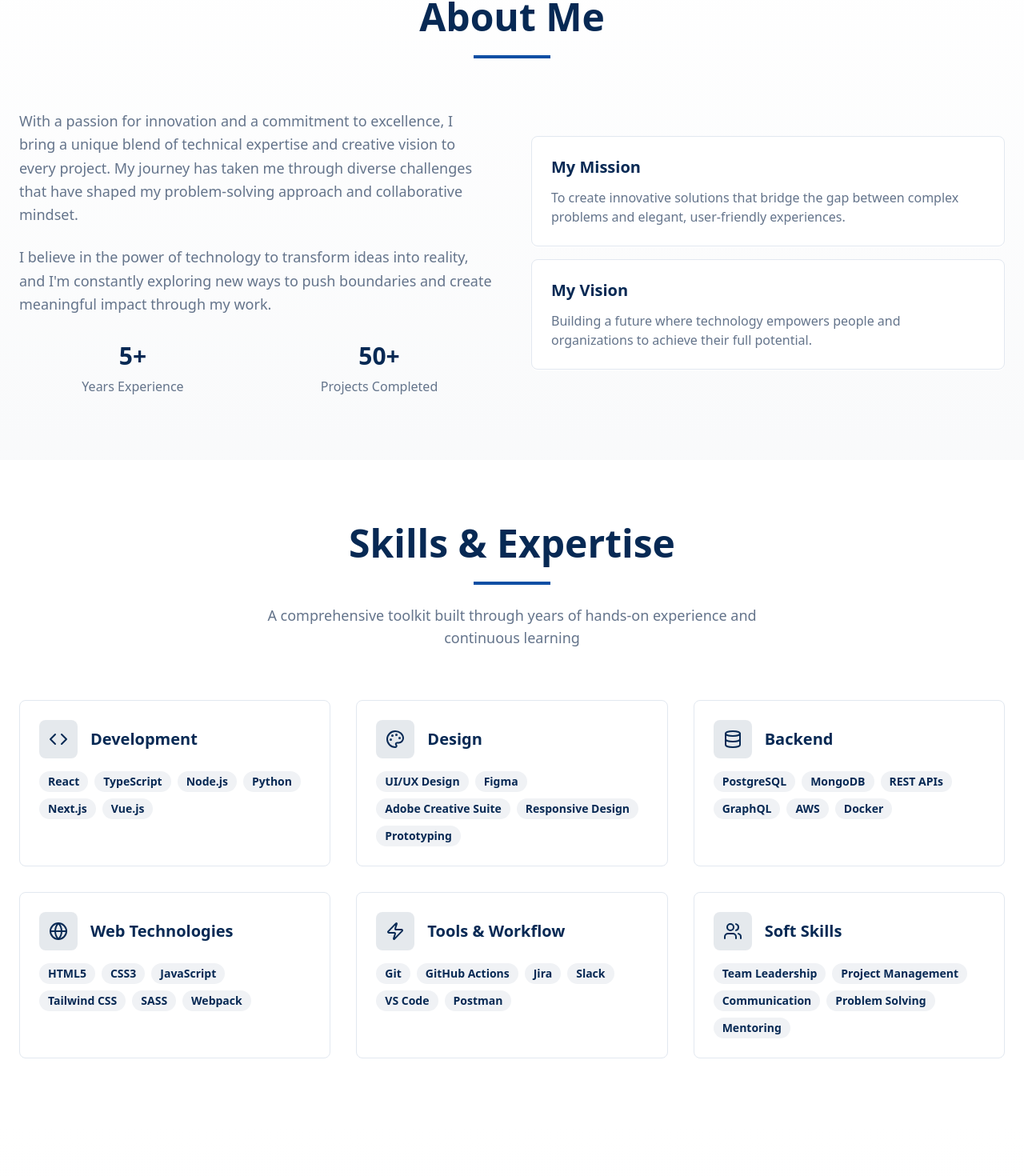
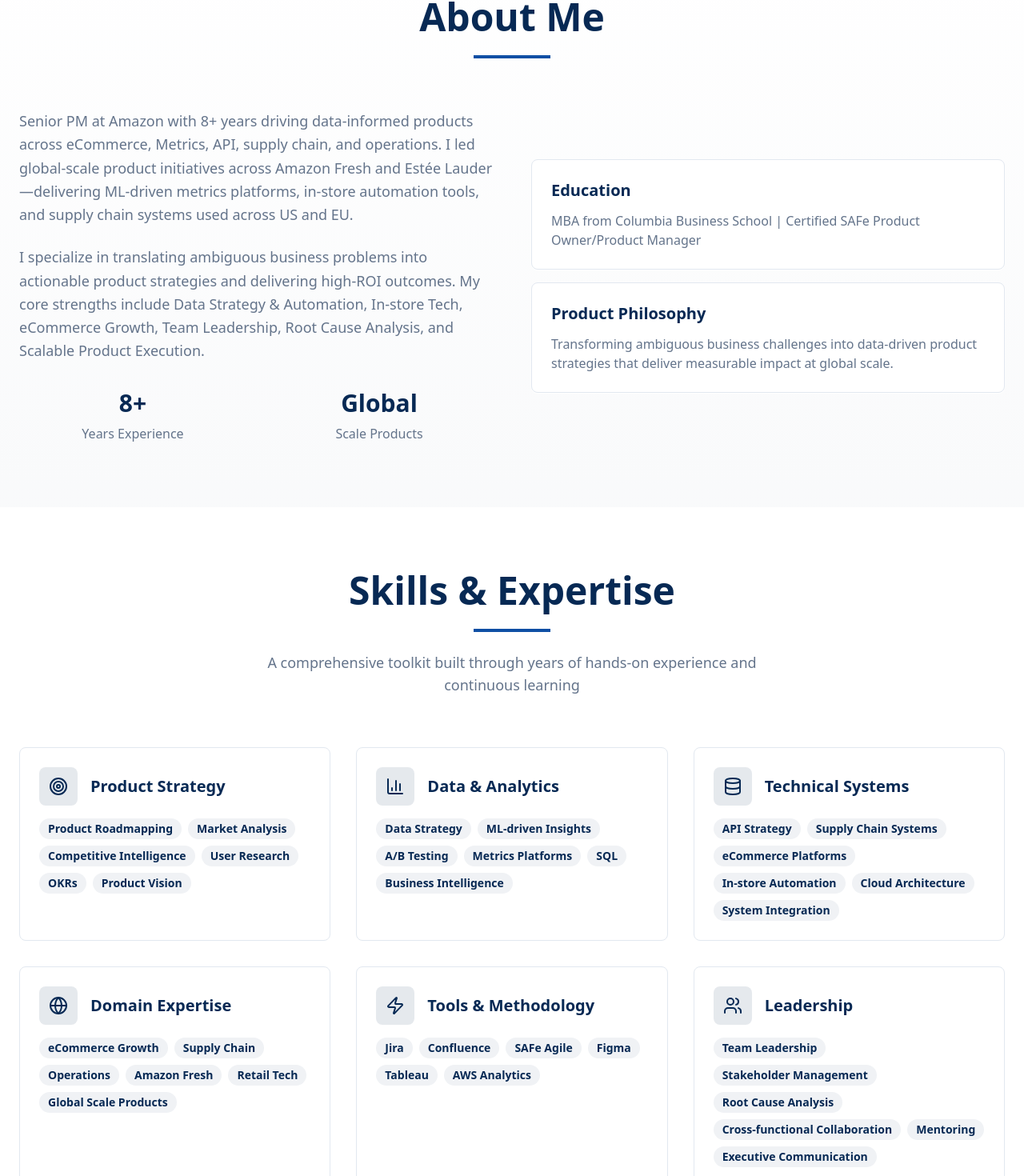
Before and after one commit to sunchaoo/my-digital-presence-29, a React (Vite) app: page / in a window 1280 px wide. Shown: the part 883-2353 px from the top of the page at 80% size. Built offline with nearby package versions, Linux system fonts and the light colour scheme.

Commit message:
Update content and links
Update content, links, and skills to reflect the user's information and role as a product manager lead.

```diff
--- a/src/components/About.tsx
+++ b/src/components/About.tsx
@@ -14,42 +14,42 @@ const About = () => {
         <div className="grid lg:grid-cols-2 gap-12 items-center">
           <div>
             <p className="text-lg text-muted-foreground mb-6 leading-relaxed">
-              With a passion for innovation and a commitment to excellence, I bring a unique blend of
-              technical expertise and creative vision to every project. My journey has taken me through
-              diverse challenges that have shaped my problem-solving approach and collaborative mindset.
+              Senior PM at Amazon with 8+ years driving data-informed products across eCommerce, Metrics, API,
+              supply chain, and operations. I led global-scale product initiatives across Amazon Fresh and Estée Lauder—delivering
+              ML-driven metrics platforms, in-store automation tools, and supply chain systems used across US and EU.
             </p>
 
             <p className="text-lg text-muted-foreground mb-8 leading-relaxed">
-              I believe in the power of technology to transform ideas into reality, and I'm constantly
-              exploring new ways to push boundaries and create meaningful impact through my work.
+              I specialize in translating ambiguous business problems into actionable product strategies and delivering high-ROI outcomes.
+              My core strengths include Data Strategy & Automation, In-store Tech, eCommerce Growth, Team Leadership, Root Cause Analysis,
+              and Scalable Product Execution.
             </p>
 
             <div className="grid grid-cols-2 gap-6">
               <div className="text-center">
-                <div className="text-3xl font-bold text-primary mb-2">5+</div>
+                <div className="text-3xl font-bold text-primary mb-2">8+</div>
                 <div className="text-muted-foreground">Years Experience</div>
               </div>
               <div className="text-center">
-                <div className="text-3xl font-bold text-primary mb-2">50+</div>
-                <div className="text-muted-foreground">Projects Completed</div>
+                <div className="text-3xl font-bold text-primary mb-2">Global</div>
+                <div className="text-muted-foreground">Scale Products</div>
               </div>
             </div>
           </div>
 
           <div className="space-y-4">
             <Card className="p-6 shadow-card hover:shadow-glow transition-shadow duration-300">
-              <h3 className="text-xl font-semibold text-primary mb-3">My Mission</h3>
+              <h3 className="text-xl font-semibold text-primary mb-3">Education</h3>
               <p className="text-muted-foreground">
-                To create innovative solutions that bridge the gap between complex problems
-                and elegant, user-friendly experiences.
+                MBA from Columbia Business School | Certified SAFe Product Owner/Product Manager
               </p>
             </Card>
 
             <Card className="p-6 shadow-card hover:shadow-glow transition-shadow duration-300">
-              <h3 className="text-xl font-semibold text-primary mb-3">My Vision</h3>
+              <h3 className="text-xl font-semibold text-primary mb-3">Product Philosophy</h3>
               <p className="text-muted-foreground">
-                Building a future where technology empowers people and organizations
-                to achieve their full potential.
+                Transforming ambiguous business challenges into data-driven product strategies
+                that deliver measurable impact at global scale.
               </p>
             </Card>
           </div>
--- a/src/components/Contact.tsx
+++ b/src/components/Contact.tsx
@@ -80,13 +80,17 @@ const Contact = () => {
               <CardContent>
                 <div className="flex gap-4">
                   <a
-                    href="#"
+                    href="https://www.linkedin.com/in/chao-product/"
+                    target="_blank"
+                    rel="noopener noreferrer"
                     className="flex items-center justify-center w-12 h-12 bg-primary/10 hover:bg-primary hover:text-primary-foreground rounded-lg transition-colors"
                   >
                     <Linkedin className="h-5 w-5" />
                   </a>
                   <a
-                    href="#"
+                    href="https://github.com/sunchaoo"
+                    target="_blank"
+                    rel="noopener noreferrer"
                     className="flex items-center justify-center w-12 h-12 bg-primary/10 hover:bg-primary hover:text-primary-foreground rounded-lg transition-colors"
                   >
                     <Github className="h-5 w-5" />
--- a/src/components/Hero.tsx
+++ b/src/components/Hero.tsx
@@ -17,12 +17,12 @@ const Hero = () => {
             <h1 className="text-5xl md:text-7xl font-bold text-primary mb-6 leading-tight">
               Hello, I'm
               <span className="block text-transparent bg-gradient-to-r from-primary to-accent bg-clip-text">
-                [Your Name]
+                Chao Sun
               </span>
             </h1>
 
             <p className="text-xl md:text-2xl text-muted-foreground mb-8 leading-relaxed">
-              A passionate professional crafting innovative solutions and building meaningful connections in the digital world.
+              Senior Product Manager at Amazon driving data-informed products and scalable solutions across global markets.
             </p>
 
             <div className="flex flex-col sm:flex-row gap-4 mb-12">
@@ -40,7 +40,7 @@ const Hero = () => {
                 size="lg"
                 asChild
               >
-                <a href="https://topmate.io/your-profile" target="_blank" rel="noopener noreferrer">
+                <a href="https://topmate.io/chao_sun" target="_blank" rel="noopener noreferrer">
                   <Users className="mr-2 h-5 w-5" />
                   Request Mentorship
                 </a>
@@ -48,10 +48,10 @@ const Hero = () => {
             </div>
 
             <div className="flex gap-6">
-              <a href="#" className="text-muted-foreground hover:text-primary transition-colors">
+              <a href="https://www.linkedin.com/in/chao-product/" target="_blank" rel="noopener noreferrer" className="text-muted-foreground hover:text-primary transition-colors">
                 <Linkedin className="h-6 w-6" />
               </a>
-              <a href="#" className="text-muted-foreground hover:text-primary transition-colors">
+              <a href="https://github.com/sunchaoo" target="_blank" rel="noopener noreferrer" className="text-muted-foreground hover:text-primary transition-colors">
                 <Github className="h-6 w-6" />
               </a>
             </div>
--- a/src/components/Skills.tsx
+++ b/src/components/Skills.tsx
@@ -1,38 +1,38 @@
 import { Card } from "@/components/ui/card";
 import { Badge } from "@/components/ui/badge";
-import { Code, Palette, Database, Globe, Zap, Users } from "lucide-react";
+import { BarChart3, Target, Database, Globe, Zap, Users } from "lucide-react";
 
 const Skills = () => {
   const skillCategories = [
     {
-      icon: Code,
-      title: "Development",
-      skills: ["React", "TypeScript", "Node.js", "Python", "Next.js", "Vue.js"]
+      icon: Target,
+      title: "Product Strategy",
+      skills: ["Product Roadmapping", "Market Analysis", "Competitive Intelligence", "User Research", "OKRs", "Product Vision"]
     },
     {
-      icon: Palette,
-      title: "Design",
-      skills: ["UI/UX Design", "Figma", "Adobe Creative Suite", "Responsive Design", "Prototyping"]
+      icon: BarChart3,
+      title: "Data & Analytics",
+      skills: ["Data Strategy", "ML-driven Insights", "A/B Testing", "Metrics Platforms", "SQL", "Business Intelligence"]
     },
     {
       icon: Database,
-      title: "Backend",
-      skills: ["PostgreSQL", "MongoDB", "REST APIs", "GraphQL", "AWS", "Docker"]
+      title: "Technical Systems",
+      skills: ["API Strategy", "Supply Chain Systems", "eCommerce Platforms", "In-store Automation", "Cloud Architecture", "System Integration"]
     },
     {
       icon: Globe,
-      title: "Web Technologies",
-      skills: ["HTML5", "CSS3", "JavaScript", "Tailwind CSS", "SASS", "Webpack"]
+      title: "Domain Expertise",
+      skills: ["eCommerce Growth", "Supply Chain", "Operations", "Amazon Fresh", "Retail Tech", "Global Scale Products"]
     },
     {
       icon: Zap,
-      title: "Tools & Workflow",
-      skills: ["Git", "GitHub Actions", "Jira", "Slack", "VS Code", "Postman"]
+      title: "Tools & Methodology",
+      skills: ["Jira", "Confluence", "SAFe Agile", "Figma", "Tableau", "AWS Analytics"]
     },
     {
       icon: Users,
-      title: "Soft Skills",
-      skills: ["Team Leadership", "Project Management", "Communication", "Problem Solving", "Mentoring"]
+      title: "Leadership",
+      skills: ["Team Leadership", "Stakeholder Management", "Root Cause Analysis", "Cross-functional Collaboration", "Mentoring", "Executive Communication"]
     }
   ];
 
```
